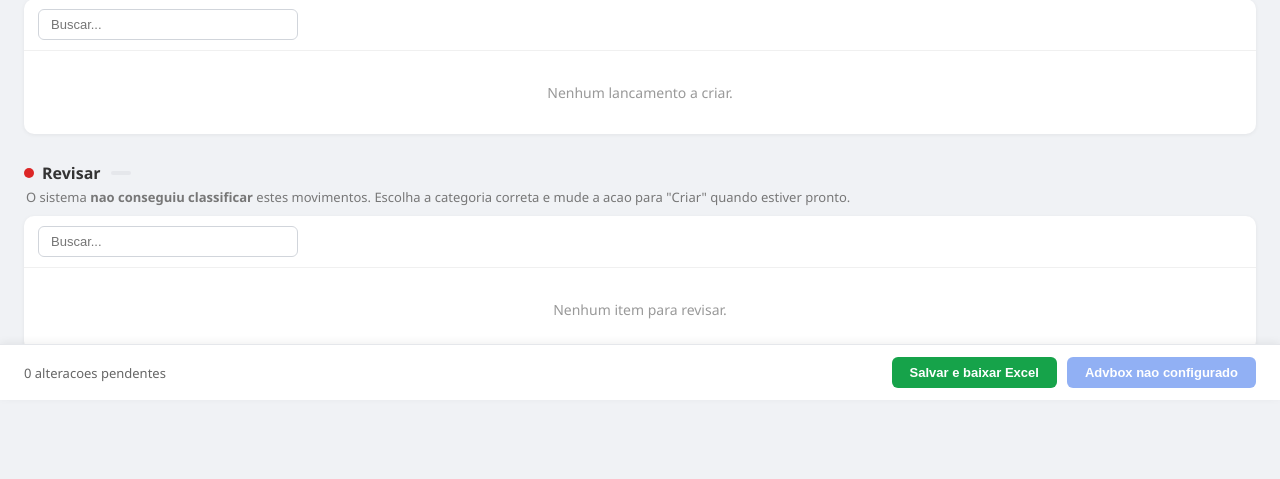
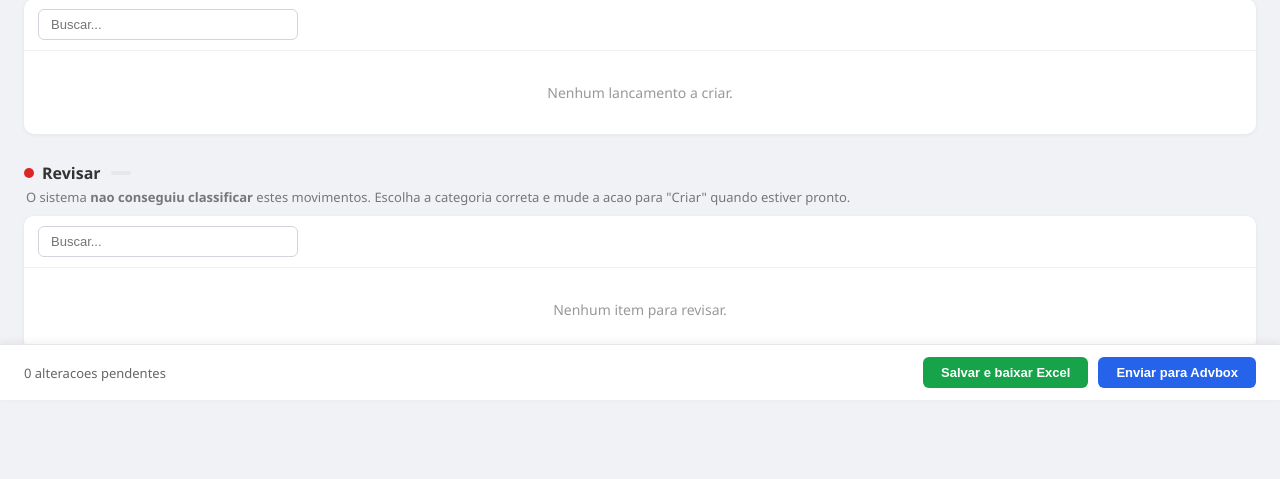
Before and after one commit to 09Uno/MAI---Francisco-Ferreira-dos-Santos, a Flask app: template templates/resultado.html in a window 1280 px wide. Shown: the part 400-879 px from the top of the page. Run offline with Flask 3, Linux system fonts and the light colour scheme; the template is opened without the code that fills it, so the values that code supplies are empty.

Commit message:
Conta desconhecida fica vazia + botão Advbox sempre ativo
- Quando o nome do arquivo não bate com nenhum banco, o campo
  conta fica vazio (--) para o usuário selecionar, em vez de
  mostrar o nome do arquivo
- Botão "Enviar para Advbox" sempre habilitado — se o token
  não estiver configurado, o modal direciona para /configurar

Co-Authored-By: Claude Opus 4.6 <noreply@anthropic.com>

```diff
--- a/app.py
+++ b/app.py
@@ -119,7 +119,7 @@ def _resolver_conta(conta_arquivo: str) -> str:
     for chave, valor in MAPA_CONTA.items():
         if chave in nome:
             return valor
-    return conta_arquivo
+    return ""
 
 
 def _limpar_uploads_antigos():
--- a/templates/resultado.html
+++ b/templates/resultado.html
@@ -703,13 +703,8 @@
             <button type="button" class="btn btn-green" id="btn-salvar" onclick="salvarEBaixar()">
                 Salvar e baixar Excel
             </button>
-            <button type="button" class="btn btn-blue" id="btn-advbox" onclick="abrirModalAdvbox()"
-                {% if not advbox_configurado %}disabled title="Configure o ADVBOX_TOKEN no .env"{% endif %}>
-                {% if advbox_configurado %}
-                    Enviar para Advbox {% if advbox_dry_run %}<span class="tag tag-dry-run">DRY RUN</span>{% endif %}
-                {% else %}
-                    Advbox nao configurado
-                {% endif %}
+            <button type="button" class="btn btn-blue" id="btn-advbox" onclick="abrirModalAdvbox()">
+                Enviar para Advbox {% if advbox_dry_run %}<span class="tag tag-dry-run">DRY RUN</span>{% endif %}
             </button>
         </div>
     </div>
```
